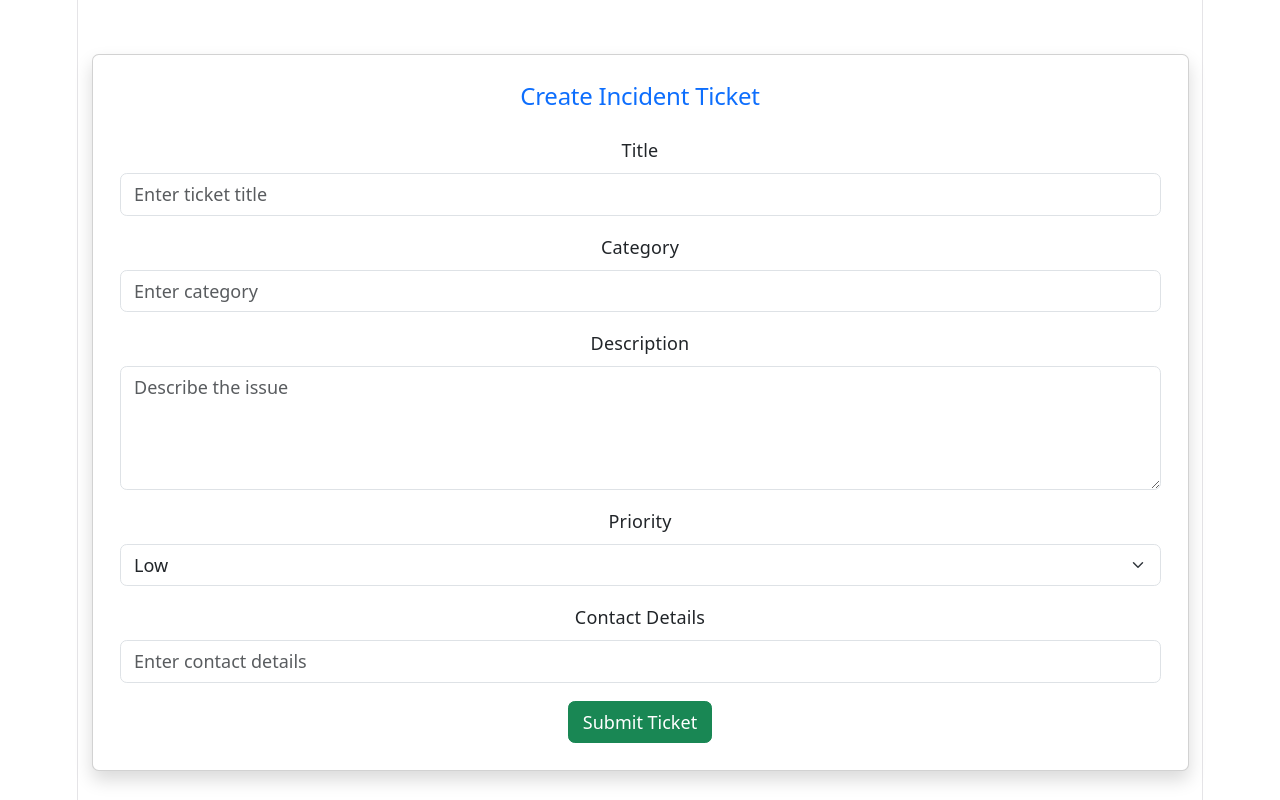
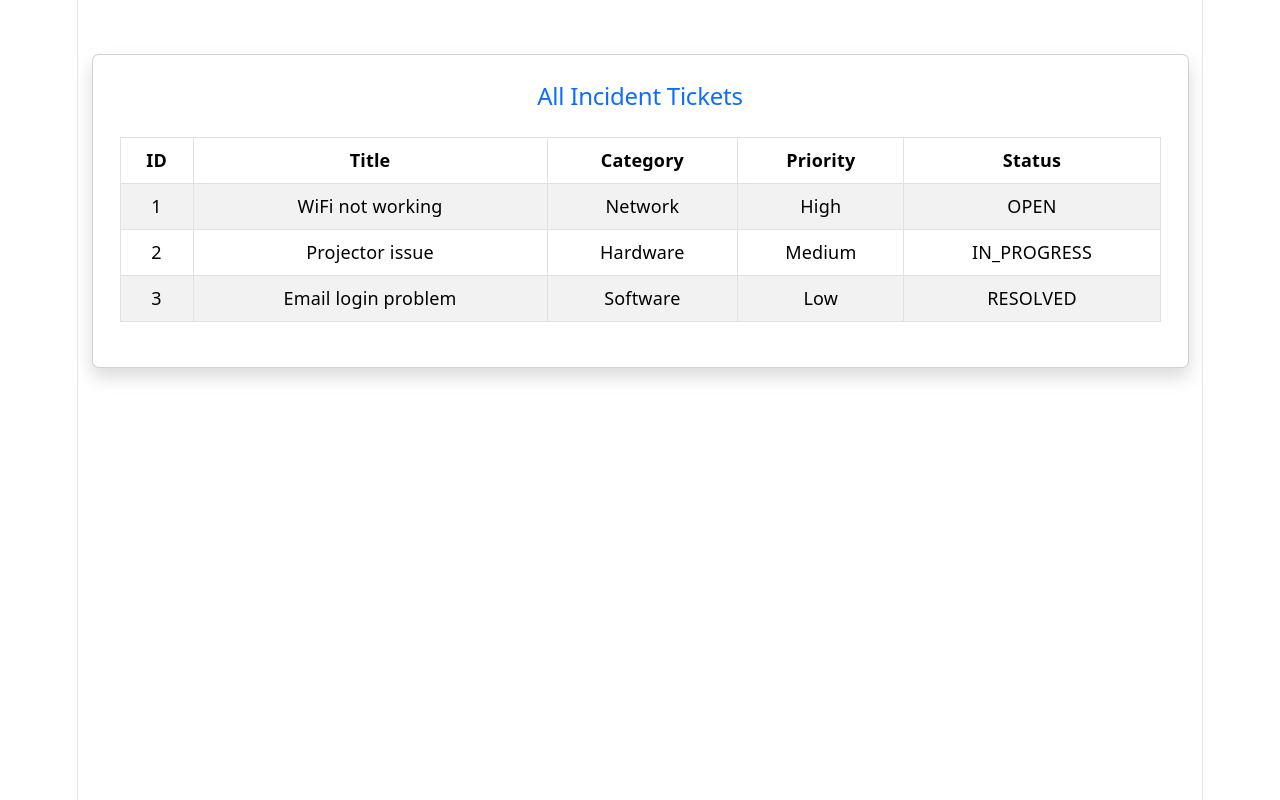
Before and after one commit to ThilinaLakmal/springboot_project, a React app in the folder frontend/: page / in a window 1280 px wide. Built offline with nearby package versions, Linux system fonts and the light colour scheme; the HTML template or start-up script is replaced by a standard one.

Commit message:
Create initial ticket list page for member 3 frontend

```diff
--- a/frontend/src/App.jsx
+++ b/frontend/src/App.jsx
@@ -1,7 +1,7 @@
-import CreateTicketPage from './pages/CreateTicketPage';
+import TicketListPage from './pages/TicketListPage';
 
 function App() {
-  return <CreateTicketPage />;
+  return <TicketListPage />;
 }
 
 export default App;
--- /dev/null
+++ b/frontend/src/pages/TicketListPage.jsx
@@ -0,0 +1,58 @@
+function TicketListPage() {
+  const tickets = [
+    {
+      id: 1,
+      title: "WiFi not working",
+      category: "Network",
+      priority: "High",
+      status: "OPEN",
+    },
+    {
+      id: 2,
+      title: "Projector issue",
+      category: "Hardware",
+      priority: "Medium",
+      status: "IN_PROGRESS",
+    },
+    {
+      id: 3,
+      title: "Email login problem",
+      category: "Software",
+      priority: "Low",
+      status: "RESOLVED",
+    },
+  ];
+
+  return (
+    <div className="container mt-5">
+      <div className="card shadow p-4">
+        <h2 className="mb-4 text-primary">All Incident Tickets</h2>
+
+        <table className="table table-bordered table-striped">
+          <thead>
+            <tr>
+              <th>ID</th>
+              <th>Title</th>
+              <th>Category</th>
+              <th>Priority</th>
+              <th>Status</th>
+            </tr>
+          </thead>
+          <tbody>
+            {tickets.map((ticket) => (
+              <tr key={ticket.id}>
+                <td>{ticket.id}</td>
+                <td>{ticket.title}</td>
+                <td>{ticket.category}</td>
+                <td>{ticket.priority}</td>
+                <td>{ticket.status}</td>
+              </tr>
+            ))}
+          </tbody>
+        </table>
+      </div>
+    </div>
+  );
+}
+
+export default TicketListPage;
```
